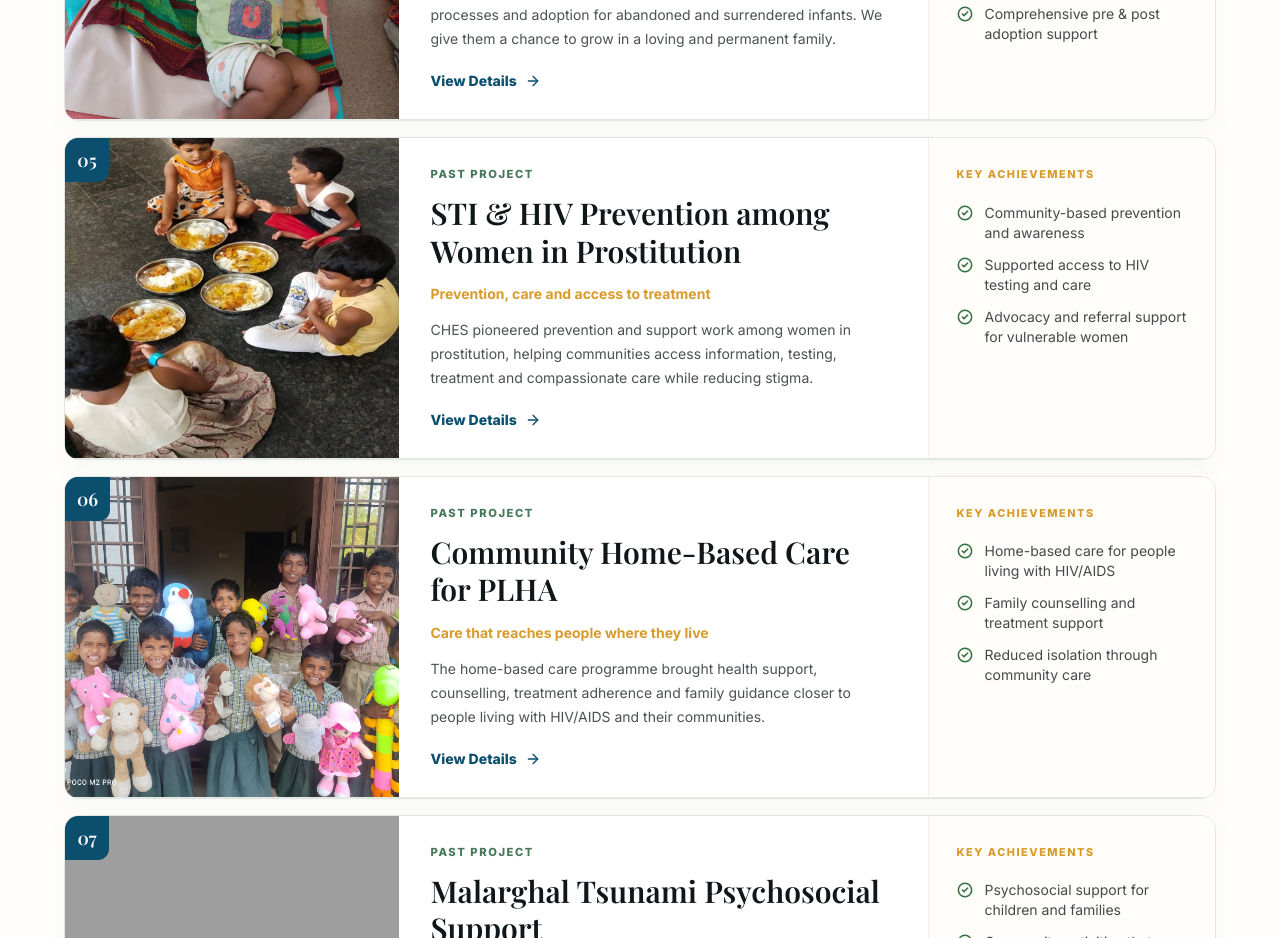
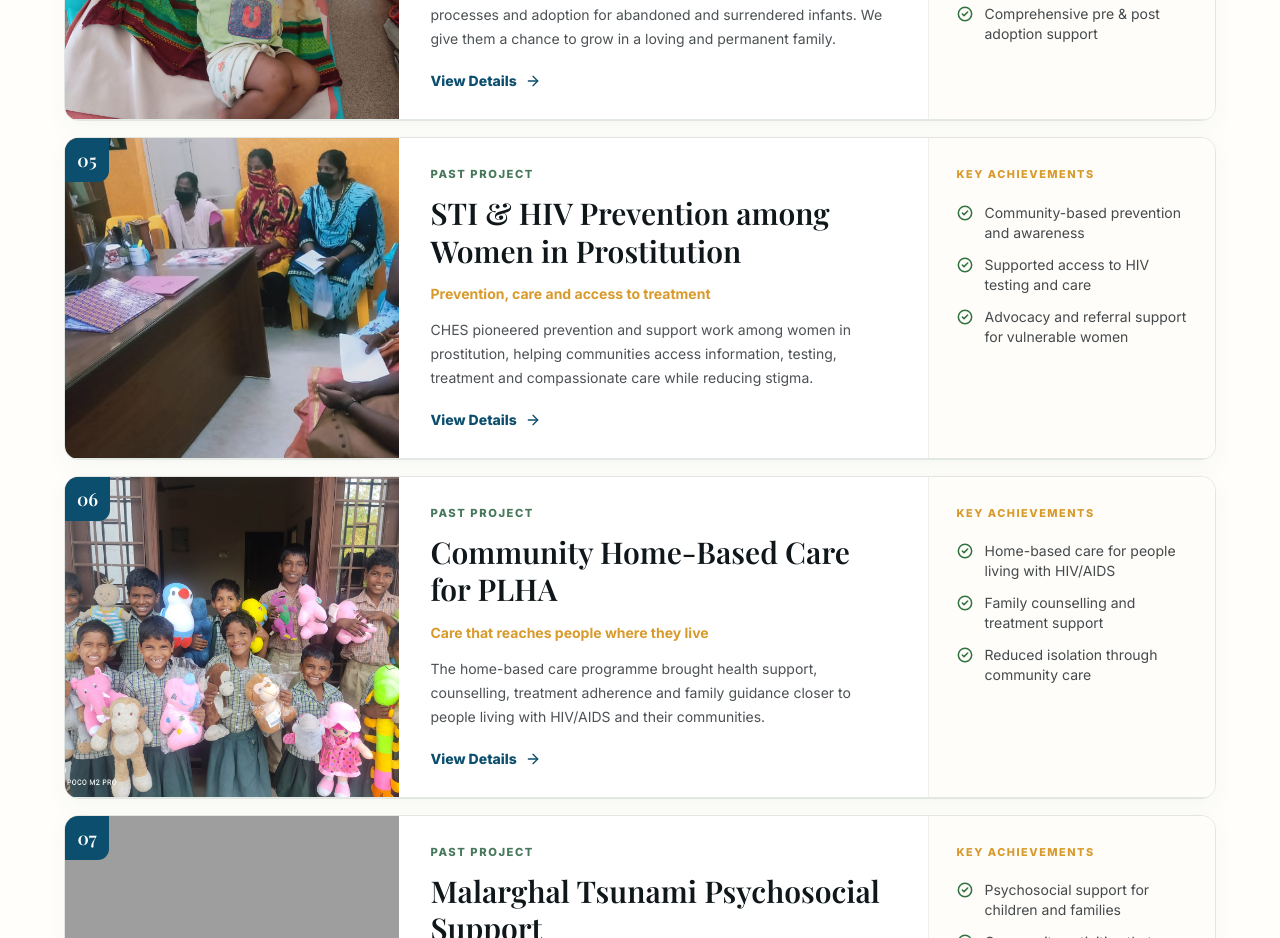
Before and after one commit to spritualrahul/CHESSCHENNAI-NGO, a Next.js app: page /projects in a window 1280 px wide. Shown: the part 1920-2858 px from the top of the page. Built offline with nearby package versions, Linux system fonts and the light colour scheme; grey boxes are pictures that could not be loaded.

Commit message:
minor fixes

```diff
--- a/src/components/sections/DonorPartners.tsx
+++ b/src/components/sections/DonorPartners.tsx
@@ -11,13 +11,12 @@ export function DonorPartners() {
 
   return (
     <section className="overflow-hidden border-y border-[#e7eceb] bg-[linear-gradient(180deg,#ffffff_0%,#fffaf1_48%,#ffffff_100%)] py-12 md:py-14">
-      <div className="mx-auto max-w-6xl">
       <motion.div
         initial={{ opacity: 0, y: 12 }}
         whileInView={{ opacity: 1, y: 0 }}
         viewport={{ once: true, margin: "-6% 0px" }}
         transition={{ duration: 0.45 }}
-          className="px-5 text-center"
+        className="mx-auto max-w-6xl px-5 text-center"
       >
         <p className="font-heading text-3xl font-semibold text-[var(--ches-blue)] md:text-4xl">Trusted by Leading Organizations</p>
         <p className="mx-auto mt-3 max-w-2xl text-sm leading-6 text-[var(--ches-muted)]">
@@ -25,7 +24,7 @@ export function DonorPartners() {
         </p>
       </motion.div>
 
-        <div className="relative mt-9 space-y-4">
+      <div className="relative mt-9 w-full space-y-4">
         <div className="pointer-events-none absolute inset-y-0 left-0 z-10 w-16 bg-gradient-to-r from-white via-white/85 to-transparent md:w-28" />
         <div className="pointer-events-none absolute inset-y-0 right-0 z-10 w-16 bg-gradient-to-l from-white via-white/85 to-transparent md:w-28" />
 
@@ -45,7 +44,7 @@ export function DonorPartners() {
                       width={190}
                       height={86}
                       loading="lazy"
-                        className="max-h-14 w-auto max-w-[150px] object-contain opacity-68 grayscale transition duration-300 group-hover:opacity-100 group-hover:grayscale-0 md:max-w-[170px]"
+                      className="max-h-14 w-auto max-w-[150px] object-contain opacity-100 transition duration-300 group-hover:scale-105 md:max-w-[170px]"
                     />
                   </div>
                 )),
@@ -54,7 +53,6 @@ export function DonorPartners() {
           </div>
         ))}
       </div>
-      </div>
     </section>
   );
 }
--- a/src/components/sections/home-sections.tsx
+++ b/src/components/sections/home-sections.tsx
@@ -8,9 +8,9 @@ import { introParagraphs, originStory, principles, storyImages, visionMission }
 
 function ChapterLabel({ number, message }: { number: string; message: string }) {
   return (
-    <div className="flex items-start gap-4">
+    <div className="flex items-center gap-4">
       <span className="chapter-number">{number}</span>
-      <p className="chapter-message max-w-[330px] pt-1">{message}</p>
+      <p className="chapter-message max-w-[330px]">{message}</p>
     </div>
   );
 }
--- a/src/data/donors.ts
+++ b/src/data/donors.ts
@@ -11,6 +11,7 @@ export const donors: DonorLogo[] = [
   { name: "CARA", logo: "/Assets/Donor logo/CARA.jpg" },
   { name: "Tamil Nadu Social Welfare", logo: "/Assets/Donor logo/TN Social Welfare.png" },
   { name: "CHES", logo: "/Assets/Donor logo/CHES LOGO.jpg" },
+  { name: "Emirates", logo: "/Assets/Donor logo/emeraites.jpeg" },
   { name: "UNICEF", logo: "/Assets/Donor logo/UNICEF.png" },
   { name: "USAID", logo: "/Assets/Donor logo/USAID.JPG" },
   { name: "Camp Rainbow Chennai", logo: "/Assets/Donor logo/Camp Rainbow Chennai.jpg" },
@@ -27,7 +28,6 @@ export const donors: DonorLogo[] = [
   { name: "ATMA Trust", logo: "/Assets/Donor logo/ATMA.jpg" },
   { name: "Bill & Melinda Gates Foundation", logo: "/Assets/Donor logo/Bill & Melinda Gates Foundation.png" },
   { name: "IL&FS", logo: "/Assets/Donor logo/ILFS.png" },
-  { name: "Emirates", logo: "/Assets/Donor logo/emeraites.jpeg" },
   { name: "TAI VHS", logo: "/Assets/Donor logo/TAI-VHS.jpg" },
   { name: "NACO", logo: "/Assets/Donor logo/NACO.png" },
   { name: "TANSACS", logo: "/Assets/Donor logo/TANSACS.png" },
--- a/src/data/projects.ts
+++ b/src/data/projects.ts
@@ -149,8 +149,8 @@ export const chesProjects: ChesProject[] = [
       "CHES pioneered prevention and support work among women in prostitution, helping communities access information, testing, treatment and compassionate care while reducing stigma.",
     detailIntro:
       "This pioneering past project focused on STI and HIV prevention among women in prostitution, combining awareness, testing referrals, treatment linkage, counselling and community support. It helped vulnerable women access care with dignity and reduced stigma around HIV prevention.",
-    image: "/Assets/About/ches-children-meal.jpeg",
-    imageAlt: "Women and children participating in a CHES community activity",
+    image: "/Assets/Galary/STI.jpeg",
+    imageAlt: "CHES STI and HIV prevention community outreach session",
     achievements: [
       "Community-based prevention and awareness",
       "Supported access to HIV testing and care",
```
Also changed, not shown: public/Assets/Galary/STI.jpeg (added). Lines whose indentation alone changed are shown as unchanged.
